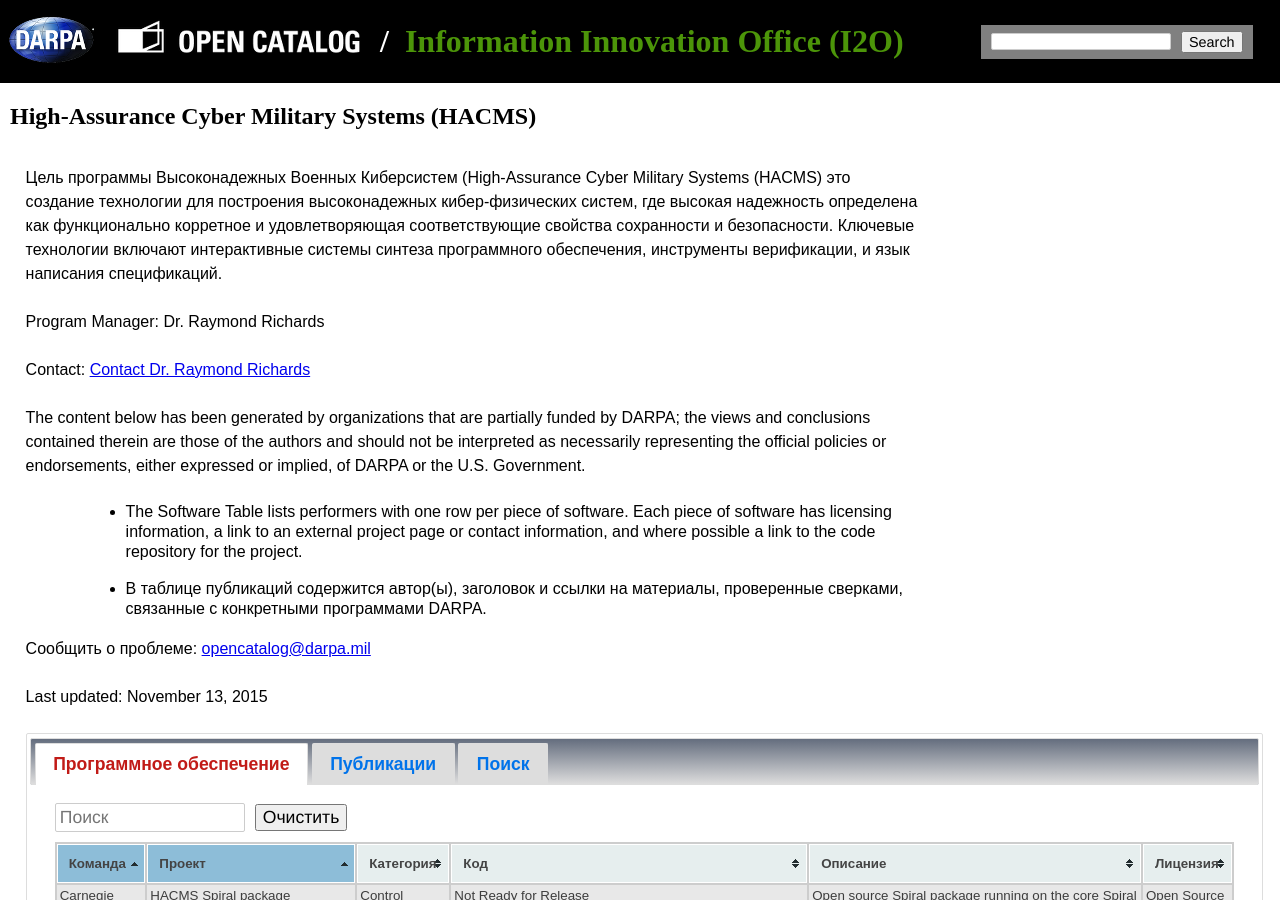
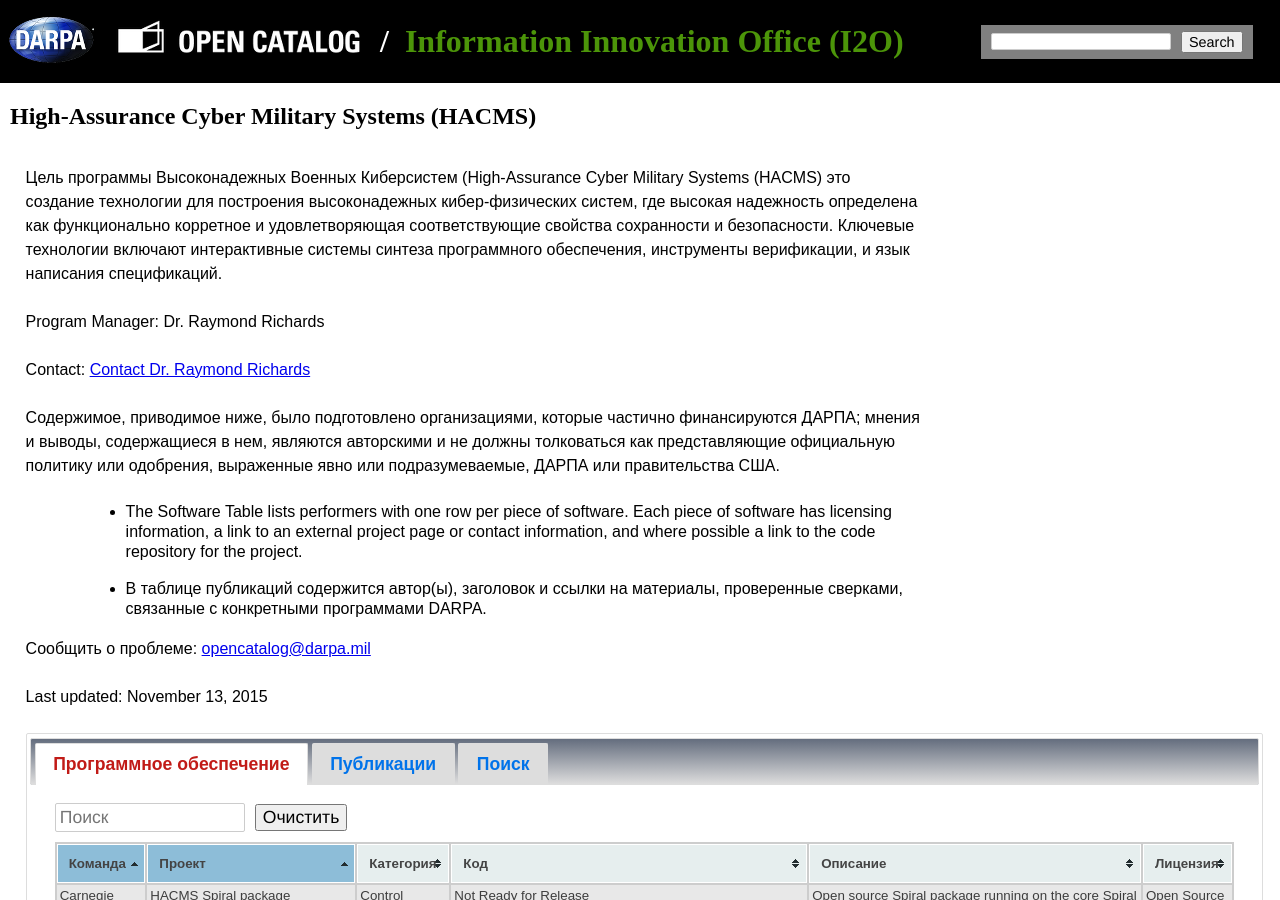
Before and after one commit to kant2002/darpa-ru, a Jekyll site: the page built from ru/HACMS.html, in a window 1280 px wide and 900 px high. Built offline with Jekyll 4.4.1, drawn with Linux system fonts in a browser that asks for light colours.

Commit message:
New translations HACMS.html (Russian)

```diff
--- a/ru/HACMS.html
+++ b/ru/HACMS.html
@@ -9,7 +9,7 @@
     <p>
         <p>Program Manager: <a href='http://www.darpa.mil/staff/dr-raymond-richards' class='programmanagerlink'>Dr. Raymond Richards</a></p>
       <p>Contact: <a href='https://contact.darpa.mil/contact?people=/staff/dr-raymond-richards'>Contact Dr. Raymond Richards</a>
-      <p><p>The content below has been generated by organizations that are partially funded by DARPA; the views and conclusions contained therein are those of the authors and should not be interpreted as necessarily representing the official policies or endorsements, either expressed or implied, of DARPA or the U.S. Government.</p><ul><li>The Software Table lists performers with one row per piece of software. Each piece of software has licensing information, a link to an external project page or contact information, and where possible a link to the code repository for the project.</li></ul>
+      <p><p>Содержимое, приводимое ниже, было подготовлено организациями, которые частично финансируются ДАРПА; мнения и выводы, содержащиеся в нем, являются авторскими и не должны толковаться как представляющие официальную политику или одобрения, выраженные явно или подразумеваемые, ДАРПА или правительства США.</p><ul><li>The Software Table lists performers with one row per piece of software. Each piece of software has licensing information, a link to an external project page or contact information, and where possible a link to the code repository for the project.</li></ul>
       <ul><li>В таблице публикаций содержится автор(ы), заголовок и ссылки на материалы, проверенные сверками, связанные с конкретными программами DARPA.</li></ul><p>Сообщить о проблеме: <a href="mailto:opencatalog@darpa.mil">opencatalog@darpa.mil</a></p><p>Last updated: November 13, 2015</p></div><div id='dialog'></div><div id='tabs' class='table-tabs'><ul><li><a href='#tabs0'>Программное обеспечение</a></li><li><a href='#tabs1'>Публикации</a></li><li><a href='#tabs300'>Поиск</a></li></ul><div id='software'><div id='tabs0'><input class='search' placeholder='Поиск' id='search0'/><button class='clear_button' id='clear0'>Очистить</button><table id='sftwr' class='tablesorter'>
  <thead>
  <tr><th>Команда</th><th>Проект</th><th>Категория</th><th>Код</th><th>Описание</th><th>Лицензия</th></tr>
```
